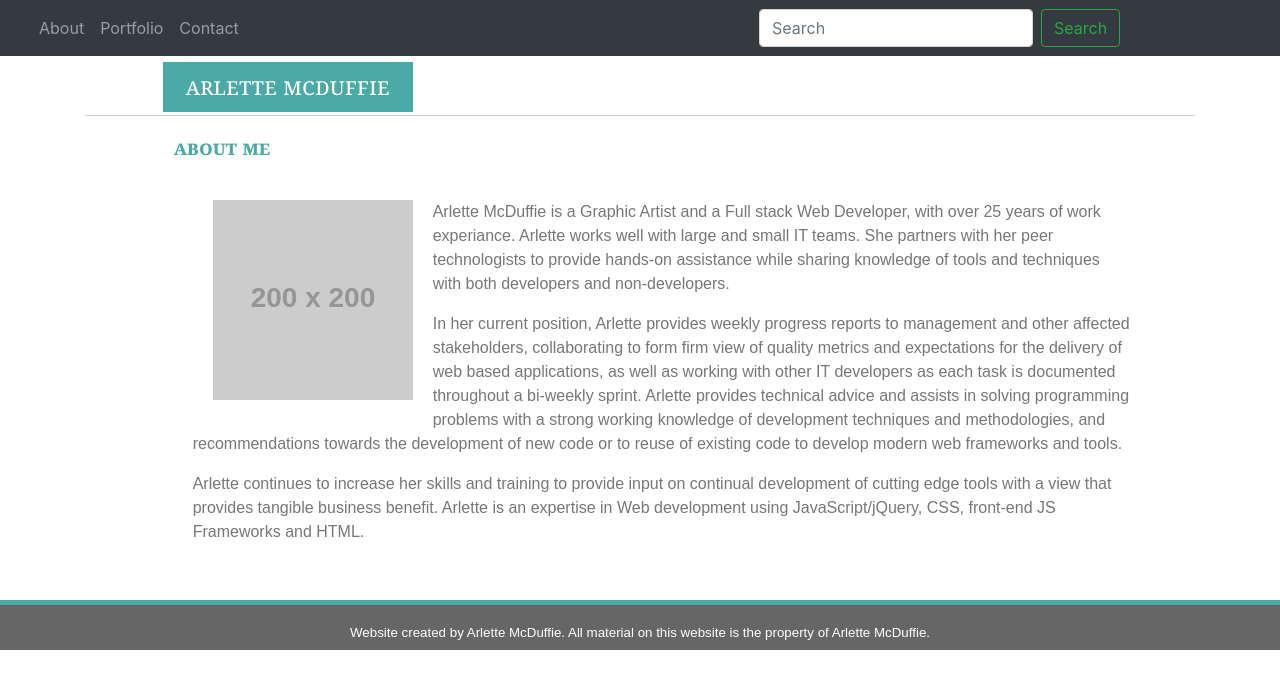
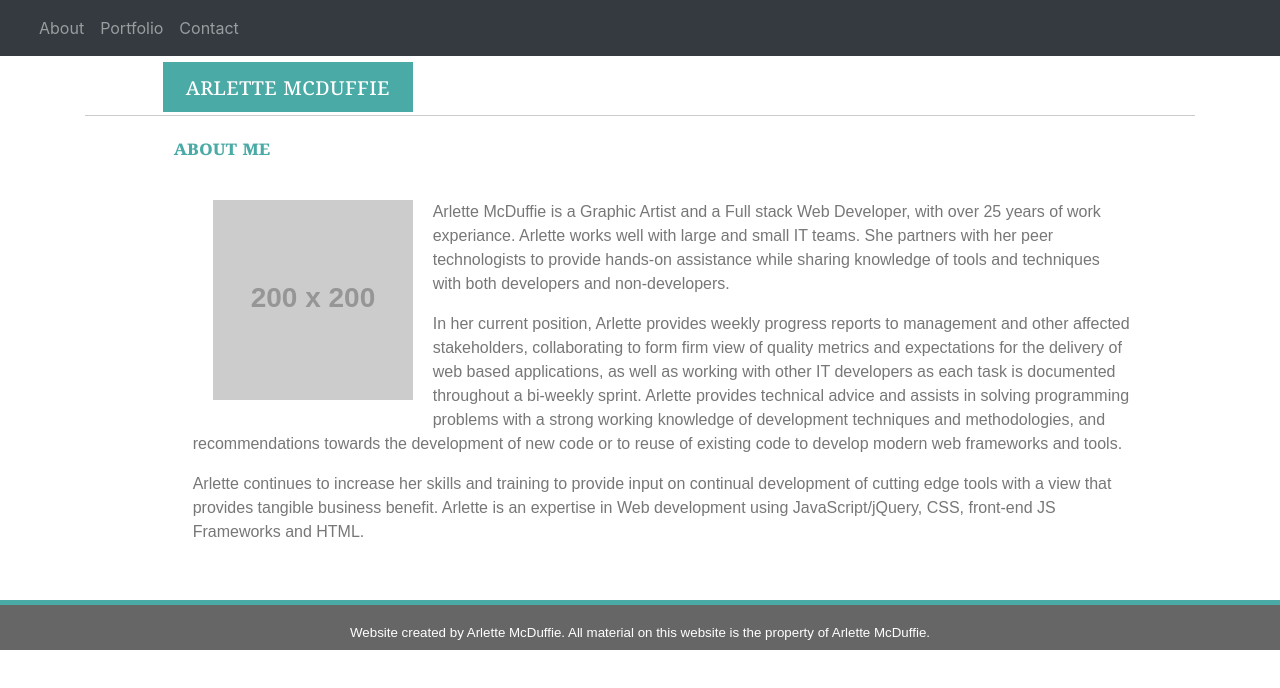
Before and after one commit to AMcDuffie/Bootstrap-Portfolio, a plain HTML site: page index.html in a window 1280 px wide. Drawn offline with nearby package versions, Linux system fonts and the light colour scheme; placeholder pictures from the web are drawn by us.

Commit message:
Update index.html

```diff
--- a/index.html
+++ b/index.html
@@ -27,10 +27,6 @@
       </ul>
     </div>
     <div class="col-md-5">
-          <form class="form-inline my-2 my-lg-0">
-          <input class="form-control mr-sm-2" type="search" placeholder="Search" aria-label="Search">
-          <button class="btn btn-outline-success my-2 my-sm-0" type="submit">Search</button>
-          </form>
     </div>
     </nav>
     </div>
```
